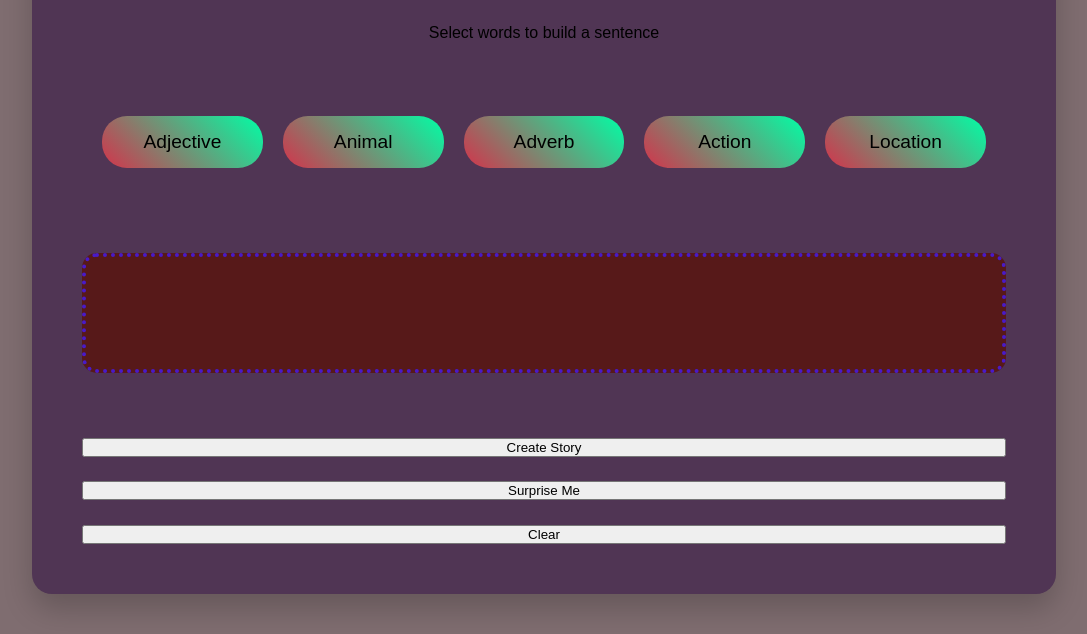
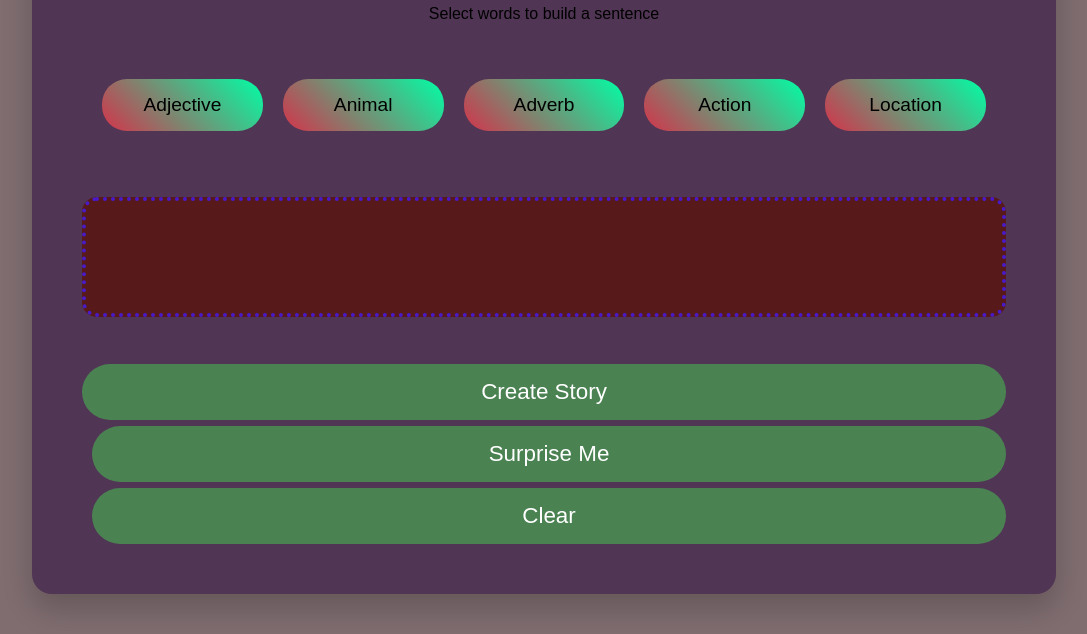
Before and after one commit to Jaisleen62399/COMP1073-ASSIGN01-JAISLEEN-JAISLEEN, a plain HTML site: page index.html in a window 1280 px wide. Shown: the part 166-800 px from the top of the page, without its empty margins (96-1183 px from the left). Drawn offline with Linux system fonts and the light colour scheme.

Commit message:
Update style.css

```diff
--- a/style.css
+++ b/style.css
@@ -65,3 +65,24 @@ h1 {
     margin: 40px 0;
     word-wrap: break-word;
 }
+/* Fresh action buttons with a sleek design */
+.action-btn {
+    background-color: #49b65299;
+    color: #fff;
+    padding: 15px 40px;
+    font-size: 1.4rem;
+    border-radius: 30px;
+    border: none;
+    cursor: pointer;
+    transition: background 0.3s, box-shadow 0.3s;
+}
+
+.action-btn:hover {
+    background-color: #322bb0;
+    box-shadow: 0 8px 15px rgba(0, 0, 0, 0.1);
+}
+
+/* Margin adjustment to ensure buttons don't stick too closely */
+.action-btn + .action-btn {
+    margin-left: 10px;
+}
```
